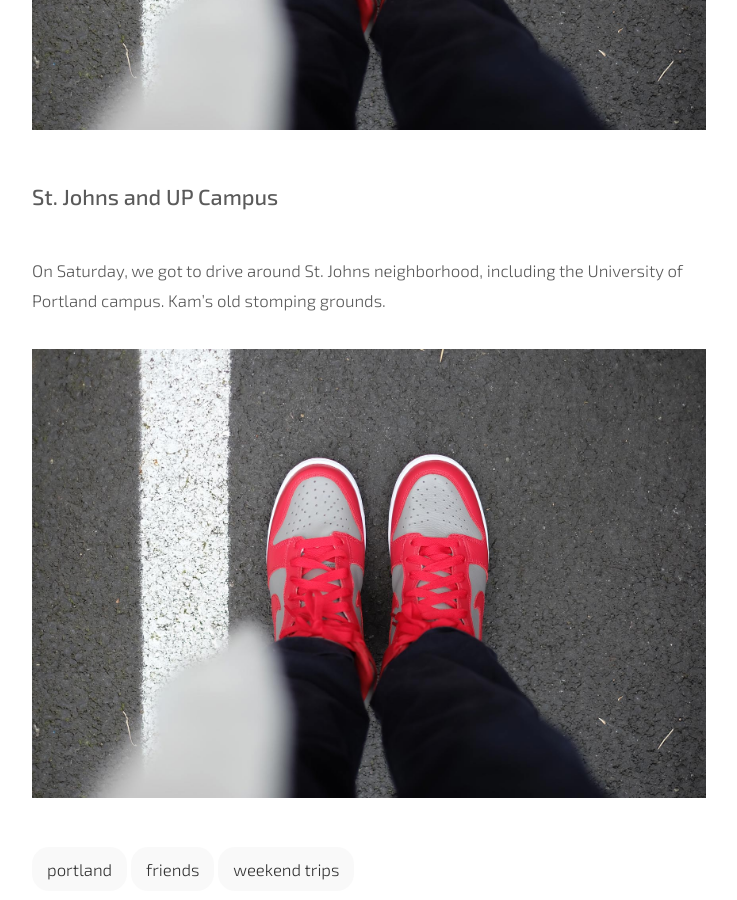
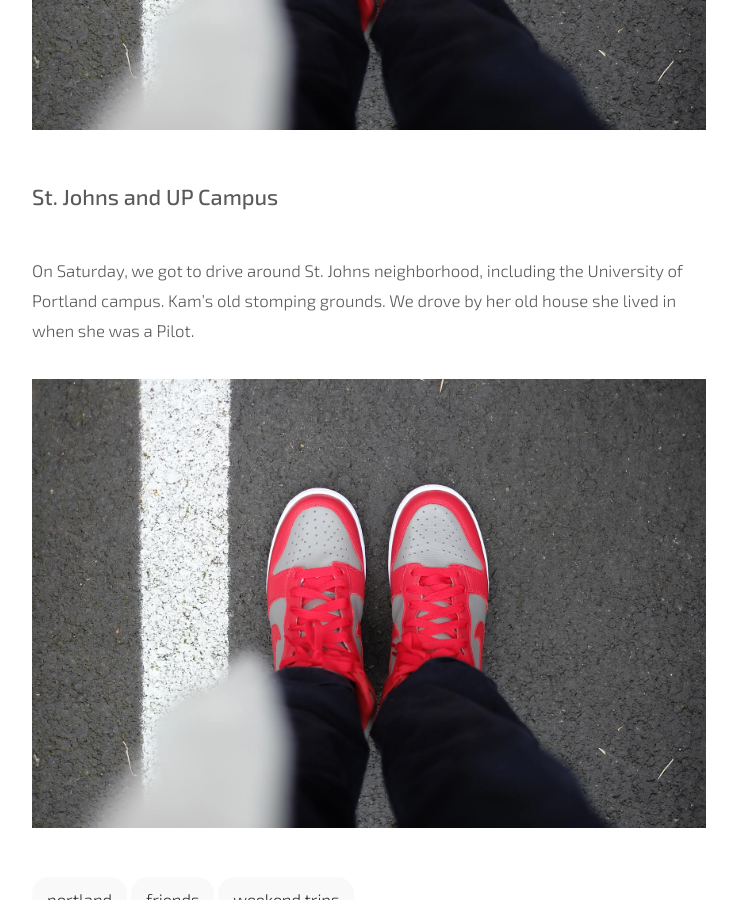
Before and after one commit to PHironaka/Miru-Blog, a Jekyll site: the page built from _posts/2016-06-04-nothing-beats-a-sunny-portlandia.markdown, in a window 1280 px wide and 900 px high, scrolled down 1253 px. Shown: the whole window, without its empty margins (271-1008 px from the left). Built offline with Jekyll 4.4.1, drawn with Linux system fonts in a browser that asks for light colours; some web fonts are replaced; a script that is not in the unit is left out; comment, search, counter and statistics services are not loaded.

Commit message:
Updated Nothing Beats A Sunny Portlandia

```diff
--- a/_posts/2016-06-04-nothing-beats-a-sunny-portlandia.markdown
+++ b/_posts/2016-06-04-nothing-beats-a-sunny-portlandia.markdown
@@ -25,6 +25,6 @@ While the allure of the experience has faded in recent years, it's still has its
 
 # St. Johns and UP Campus
 
-On Saturday, we got to drive around St. Johns neighborhood, including the University of Portland campus. Kam's old stomping grounds.
+On Saturday, we got to drive around St. Johns neighborhood, including the University of Portland campus. Kam's old stomping grounds. We drove by her old house she lived in when she was a Pilot.
 
 ![DSCF6930.JPG](/uploads/DSCF6930.JPG)
```
